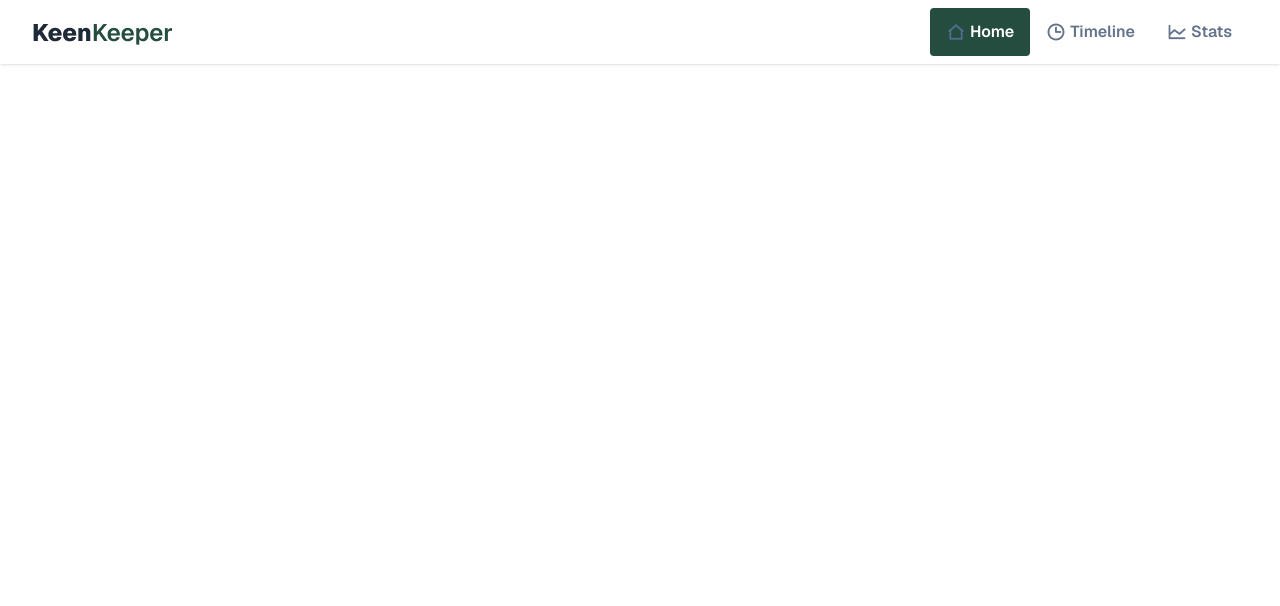
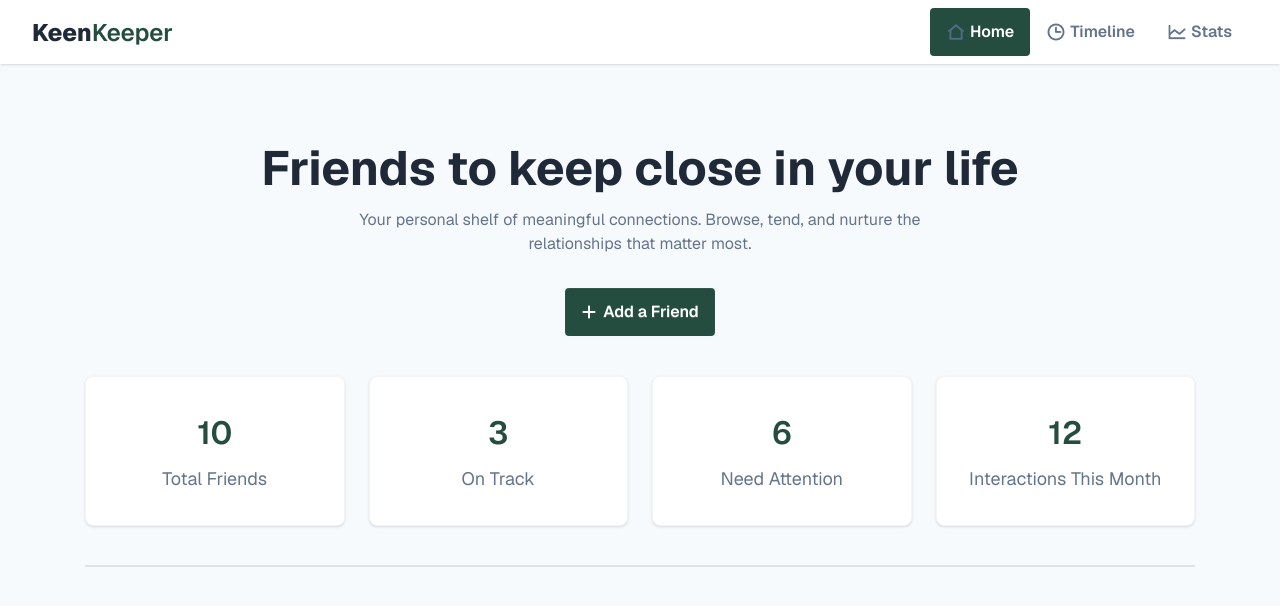
Before and after one commit to FahmidaAkterShimu/B13-Assignment-07, a Next.js app: page / in a window 1280 px wide. Shown: the top 606 px of the page. Built offline with nearby package versions, Linux system fonts and the light colour scheme.

Commit message:
Added Banner section

```diff
--- a/package.json
+++ b/package.json
@@ -11,7 +11,8 @@
   "dependencies": {
     "next": "16.2.3",
     "react": "19.2.4",
-    "react-dom": "19.2.4"
+    "react-dom": "19.2.4",
+    "react-icons": "^5.6.0"
   },
   "devDependencies": {
     "@tailwindcss/postcss": "^4",
--- a/src/app/layout.js
+++ b/src/app/layout.js
@@ -1,6 +1,7 @@
 import { Geist, Geist_Mono } from "next/font/google";
 import "./globals.css";
 import Navbar from "@/components/shared/Navbar/Navbar";
+import Banner from "@/components/homepage/Banner";
 
 const geistSans = Geist({
   variable: "--font-geist-sans",
@@ -27,6 +28,7 @@ export default function RootLayout({ children }) {
       <body className="min-h-full flex flex-col">
         <main>
           <Navbar></Navbar>
+          <Banner></Banner>
         </main>
         {children}
       </body>
--- /dev/null
+++ b/src/components/homepage/Banner.jsx
@@ -0,0 +1,44 @@
+import React from 'react';
+import { FaPlus } from "react-icons/fa6";
+
+const Banner = () => {
+    return (
+        <div className='text-center pt-10 md:pt-20 bg-[#f7fafc] px-4 pb-6'>
+            <h2 className='text-4xl lg:text-5xl font-bold text-[#1F2937] mb-4'>
+                Friends to keep close in your life
+            </h2>
+            <p className='text-base text-[#64748B] mb-8'>
+                Your personal shelf of meaningful connections. Browse, tend, and nurture the
+                <br />
+                relationships that matter most.
+            </p>
+
+            <button className='btn rounded-sm hover:transform hover:scale-105 bg-[#244D3F] text-white border-none text-base font-semibold py-6 mb-10'>
+                <FaPlus /> Add a Friend
+            </button>
+
+            <div className='max-w-277.5 mx-auto grid md:grid-cols-4 gap-6'>
+                <div className='text-center bg-white rounded-lg border border-gray-100 shadow p-8'>
+                    <h3 className='text-[32px] font-semibold text-[#244D3F] mb-2'>10</h3>
+                    <p className='text-lg text-[#64748B]'>Total Friends</p>
+                </div>
+                <div className='text-center bg-white rounded-lg border border-gray-100 shadow p-8'>
+                    <h3 className='text-[32px] font-semibold text-[#244D3F] mb-2'>3</h3>
+                    <p className='text-lg text-[#64748B]'>On Track</p>
+                </div>
+                <div className='text-center bg-white rounded-lg border border-gray-100 shadow p-8'>
+                    <h3 className='text-[32px] font-semibold text-[#244D3F] mb-2'>6</h3>
+                    <p className='text-lg text-[#64748B]'>Need Attention</p>
+                </div>
+                <div className='text-center bg-white rounded-lg border border-gray-100 shadow p-8'>
+                    <h3 className='text-[32px] font-semibold text-[#244D3F] mb-2'>12</h3>
+                    <p className='text-lg text-[#64748B]'>Interactions This Month</p>
+                </div>
+
+            </div>
+            <div className='divider max-w-277.5 mx-auto mt-8'></div>
+        </div>
+    );
+};
+
+export default Banner;
```
Also changed, not shown: 1 other file (tests, documents, lock files or other folders).
